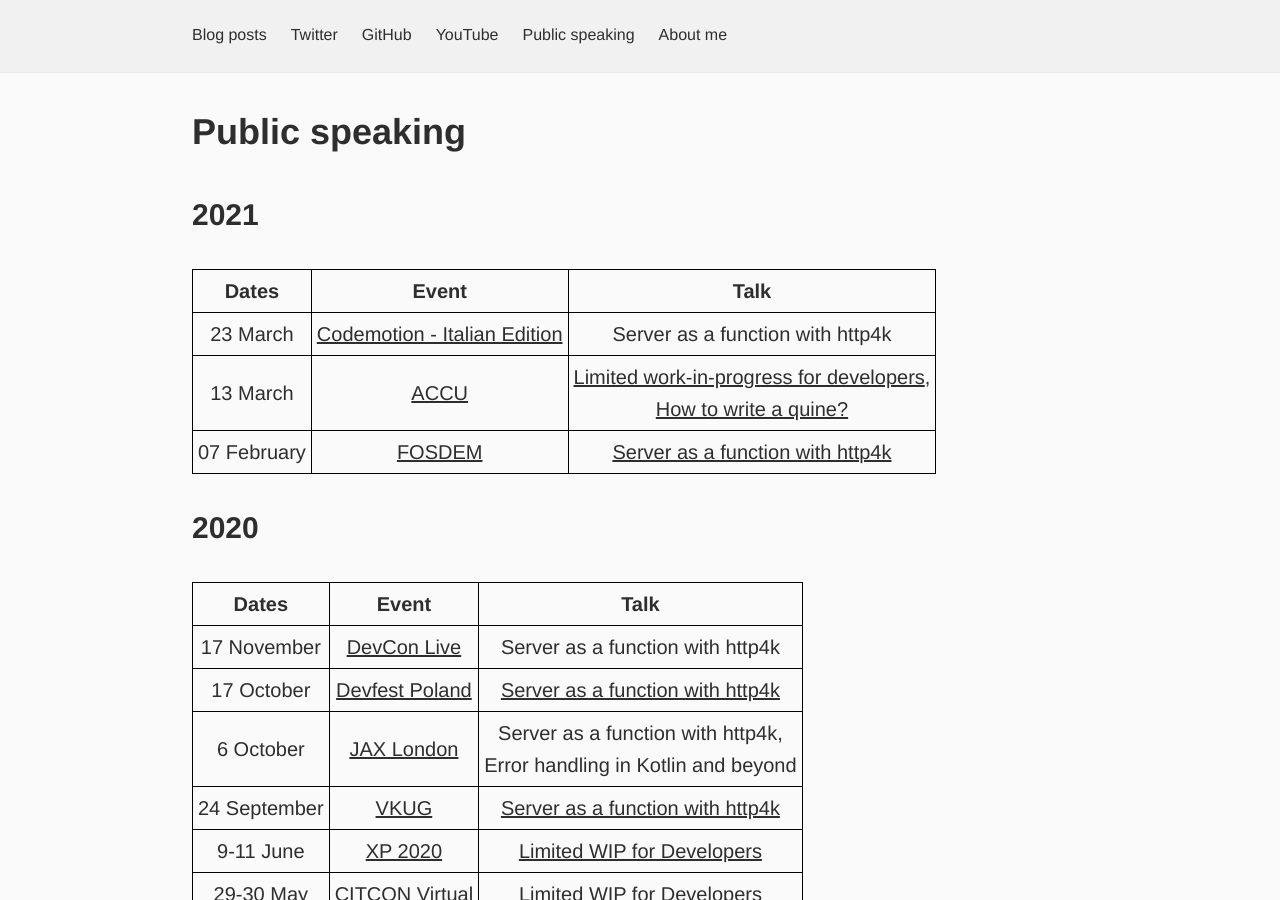
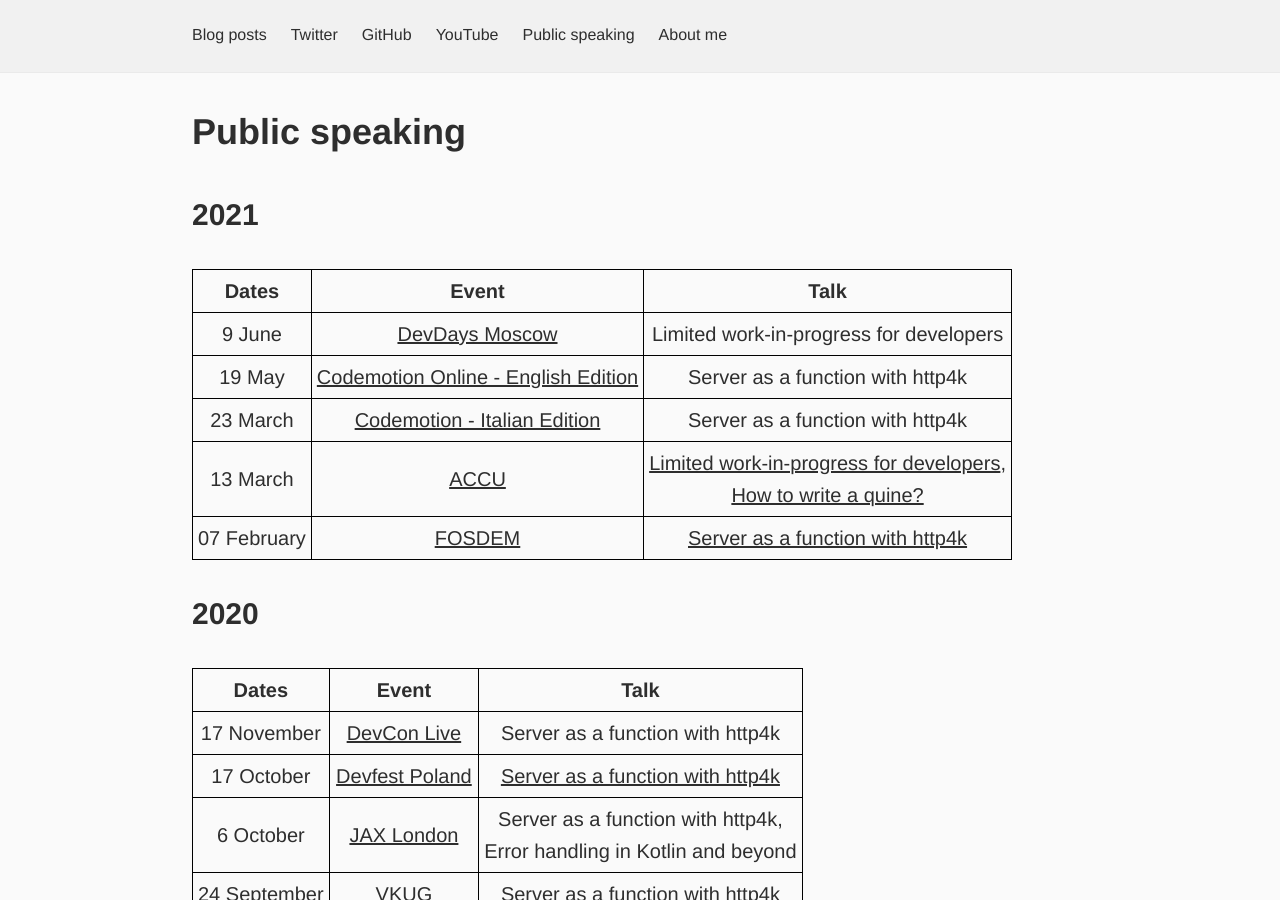
Before and after one commit to dkandalov/dkandalov.github.io, a Jekyll site: the page built from public-speaking.md, in a window 1280 px wide and 900 px high. Built offline with Jekyll 4.4.1, drawn with Linux system fonts in a browser that asks for light colours.

Commit message:
updated public speaking

```diff
--- a/public-speaking.md
+++ b/public-speaking.md
@@ -8,6 +8,8 @@ permalink: public-speaking
 
 | Dates | Event | Talk |
 | --- | --- | --- |
+| 9 June          | [DevDays Moscow](https://devdayscon.ru/Dmitry-Kandalov) | Limited work-in-progress for developers |
+| 19 May          | [Codemotion Online - English Edition](https://events.codemotion.com/conferences/online/2021/online-tech-conference-spring/agenda) | Server as a function with http4k |
 | 23 March        | [Codemotion - Italian Edition](https://events.codemotion.com/conferences/online/2021/online-tech-conference-italian-edition-spring) | Server as a function with http4k |
 | 13 March        | [ACCU](https://flame.firebird.systems/archer-yates/ACCU2021/MyProgrammes#Programme.ItemPage.104.0) | [Limited work-in-progress for developers](https://www.youtube.com/watch?v=AWbgen9x6xs),<br/>[How to write a quine?](https://www.youtube.com/watch?v=wOZd5PnUCD8) |
 | 07 February     | [FOSDEM](https://fosdem.org/2021) | [Server as a function with http4k](https://fosdem.org/2021/schedule/event/live_coding_with_http4k) |
```
